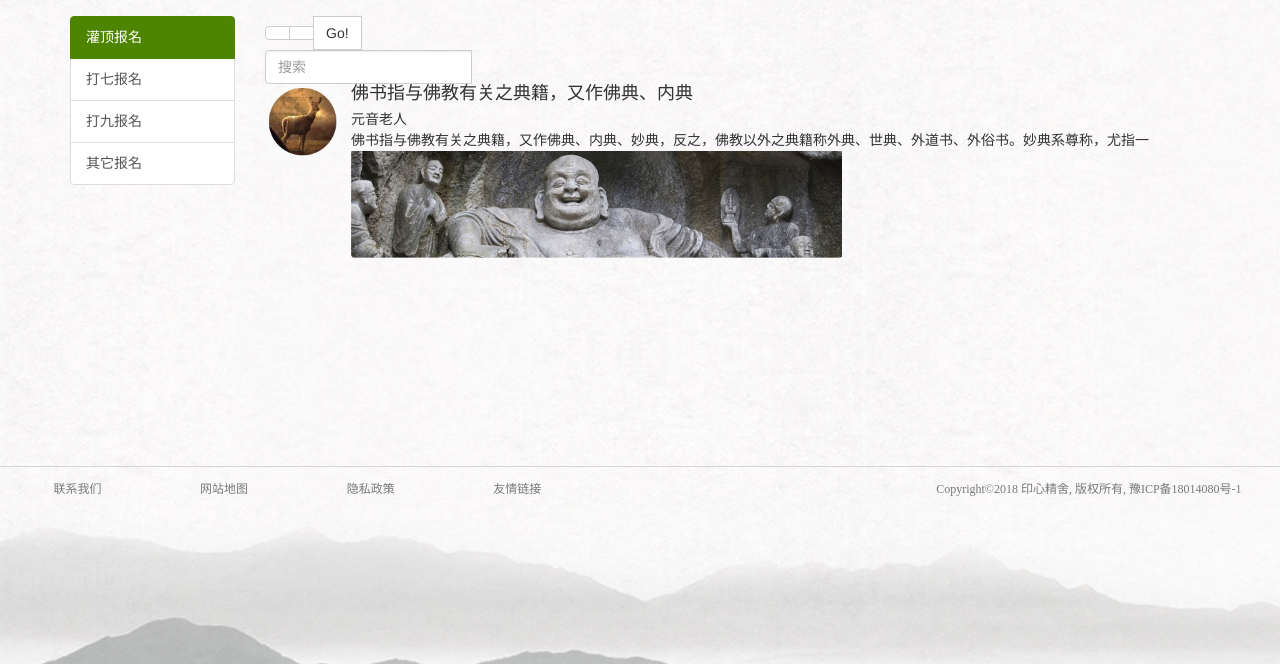
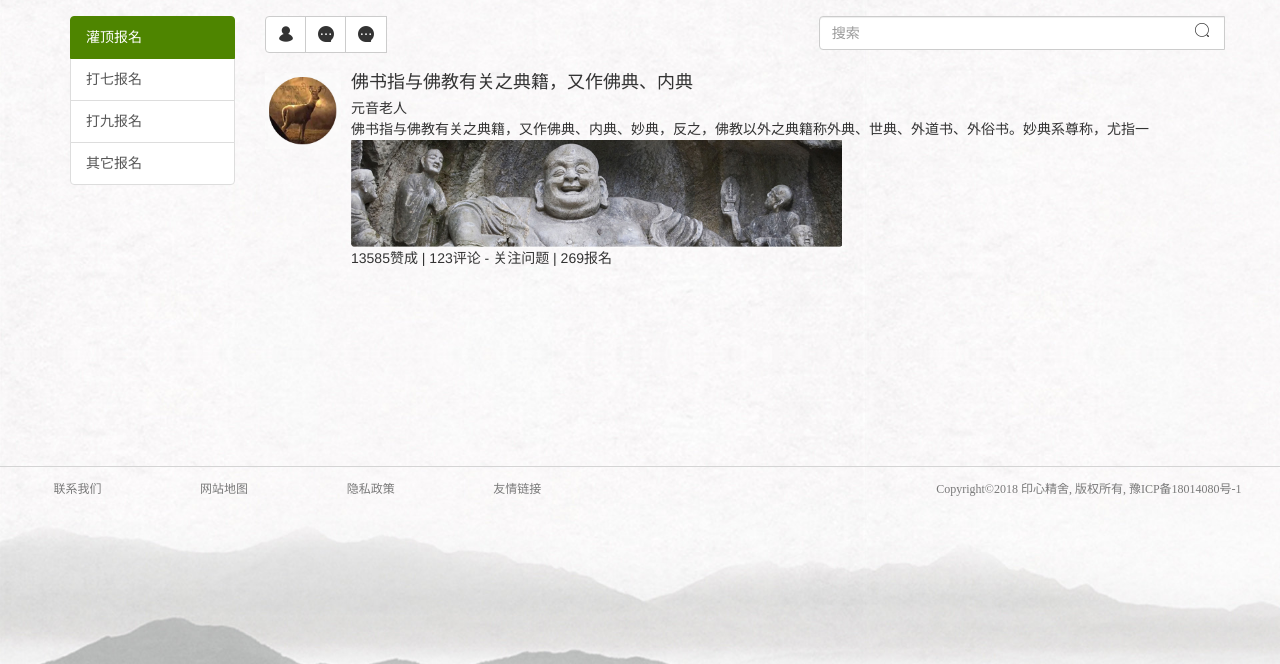
Before and after one commit to shareven/xinmizj, a plain HTML site: page tpl/activity.html in a window 1280 px wide. Shown: the part 136-800 px from the top of the page. Drawn offline with Linux system fonts and the light colour scheme.

Commit message:
修改样式

```diff
--- a/static/style.less
+++ b/static/style.less
@@ -255,7 +255,7 @@ a:hover {
     position: @position;
     right: 0;
     left: 0;
-    margin: auto;
+    margin: 0 auto;
     text-align: center;
 }
 
@@ -263,9 +263,21 @@ a:hover {
     position: @position;
     top: 0;
     bottom: 0;
-    margin: auto;
-}
-
+    margin: auto 0;
+}
+.search-group {
+    position: relative;
+    a{
+       position: absolute;
+       top: 0;
+       right: 10px;
+    }
+    i {
+        position: absolute;
+        top: 2px;
+        right: 15px;
+    }
+}
 /* 定义 */
 
 a:focus,
@@ -1137,14 +1149,7 @@ footer {
                 label {
                     font-weight: normal;
                 }
-                .search-group {
-                    position: relative;
-                    .fa-search {
-                        position: absolute;
-                        top: 8px;
-                        right: 23px;
-                    }
-                }
+
             }
             .media-heading {
                 margin-top: 12px;
@@ -1795,6 +1800,23 @@ footer {
 
 }
 /* 音频播放 end */
+/* 活动 start */
+.activity{
+    .head{
+        .search-group{
+            position: relative;
+            a{
+                .center-y;
+                right: 0px;
+                z-index: 3;
+            }
+        }
+    }
+    .activity-list{
+        margin-top: 20px;
+    }
+}
+/* 活动 end */
 
 
 @media (min-width: 1376px) and (max-width:2000px) {
--- a/tpl/activity.html
+++ b/tpl/activity.html
@@ -10,8 +10,7 @@
 
   <meta name="viewport" content="width=device-width, initial-scale=1">
   <link rel="stylesheet" href="/static/lib/bootstrap/bootstrap.min.css">
-  <link rel="stylesheet" href="http://cdn.bootcss.com/font-awesome/4.7.0/css/font-awesome.min.css">
-  <link rel="stylesheet" href="/static/lib/swiper/swiper.min.css">
+  <link rel="stylesheet" href="/static/font/iconfont.css">
   <link rel="stylesheet" href="/static/style.css">
 
 
@@ -53,13 +52,13 @@
       </div>
       <ul class="nav navbar-nav ">
 
-        <li class="active">
+        <li>
           <a href="daochang.html">道场简介</a>
         </li>
         <li>
           <a href="shoplink.html">法物流通</a>
         </li>
-        <li>
+        <li class="active">
           <a href="activity.html">活动报名</a>
         </li>
         <li>
@@ -95,23 +94,27 @@
           </div>
         </div>
         <div class="col-sm-10">
-          <div class="head">
+          <div class="head row">
 
-            <span class="input-group-btn">
+            <div class="input-group-btn col-sm-3">
               <button type="button" class="btn btn-default">
                 <i class="iconfont icon-wo"></i>
               </button>
               <button type="button" class="btn btn-default">
                 <i class="iconfont icon-xiaoxi"></i>
               </button>
-              <button type="button" class="btn btn-default">Go!</button>
-            </span>
+              <button type="button" class="btn btn-default">
+                <i class="iconfont icon-xiaoxi"></i>
+              </button>
+            </div>
 
 
-            <div class="input-group search-group">
+            <div class="input-group search-group col-sm-5 col-sm-offset-4 pull-right">
 
               <input type="search" name="" placeholder="搜索" class="form-control" value="" >
-              <i class="iconfont icon-iconss"></i>
+              <a href="" class="">
+                <i class="iconfont icon-iconss"></i>
+              </a>
             </div>
 
 
@@ -121,7 +124,6 @@
           <div class="activity-list">
             <ul>
               <li>
-
                 <div class="media">
                   <a class="pull-left" href="#">
                     <img class="media-object" src="/static/images/activity_img.png" alt="Image">
@@ -133,6 +135,13 @@
 
                     <img src="/static/images/activity_img2.png" class="img-responsive" alt="Image">
 
+                    <p class="foot">
+                      <span>13585赞成</span>
+                      <span>|</span>
+                      <span>123评论 - 关注问题</span>
+                      <span>|</span>
+                      <span>269报名</span>
+                    </p>
                   </div>
                 </div>
 
```
Also changed, not shown: tpl/book.html (+3 -3 lines), static/style.css.
